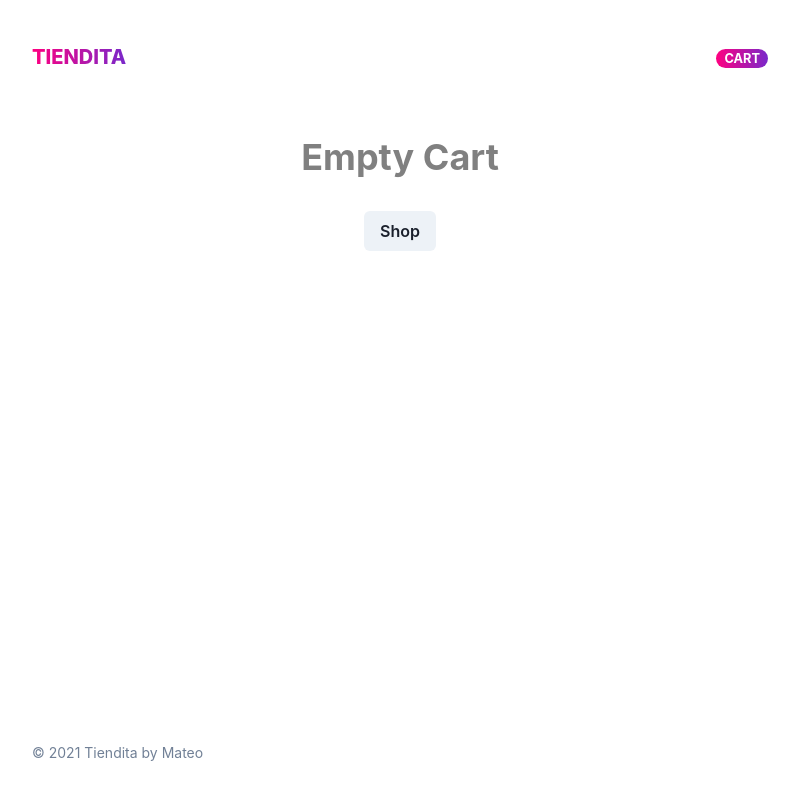
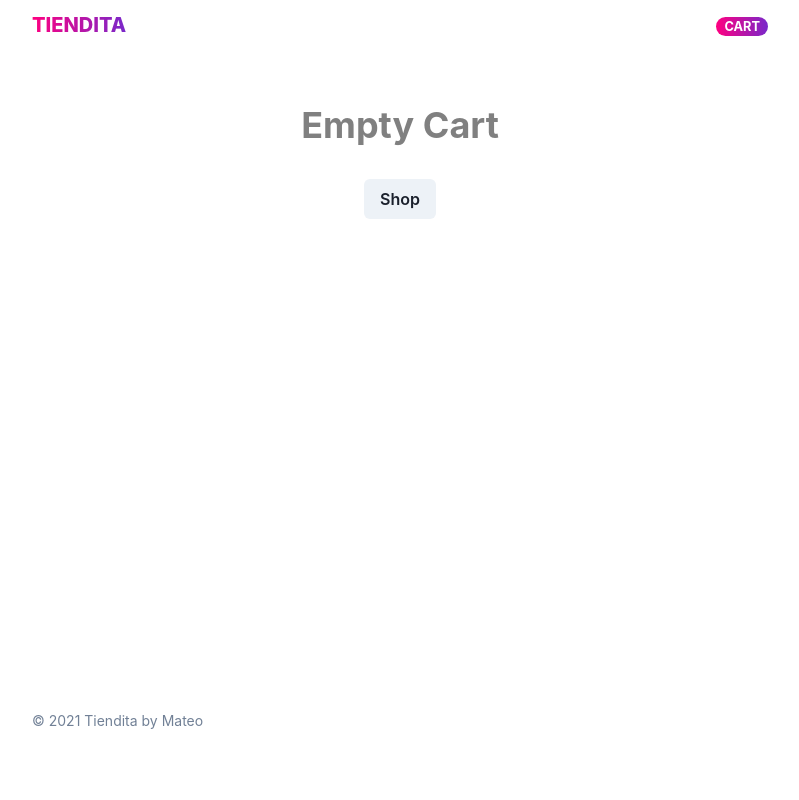
Before and after one commit to Mateocamm/tiendita, a Next.js app: page /cart in a window 1280 px wide. Shown: the top 800 px of the page, without its empty margins (240-1039 px from the left). Built offline with nearby package versions, Linux system fonts and the light colour scheme.

Commit message:
add page transition + header sticky

```diff
--- a/components/Footer/index.js
+++ b/components/Footer/index.js
@@ -5,9 +5,10 @@ function Index() {
   const date = new Date().getFullYear();
   return (
     <HStack
-      justify="space-between"
+      justify={["center","space-between"]}
       w="100%"
-      display={{ base: "none", md: "flex" }}
+      // display={{ base: "none", md: "flex" }}
+      display="flex"
       py={4}
     >
       <Text fontSize="sm" color={useColorModeValue("gray.500", "gray.600")}>
--- a/components/Header/index.js
+++ b/components/Header/index.js
@@ -2,10 +2,24 @@ import React from "react";
 import { connect } from "react-redux";
 import Link from "next/link";
 import { Box, Flex, Heading, Badge } from "@chakra-ui/react";
+import { useScroll } from "../../hooks/useScroll";
 
 export const Index = ({ countItems }) => {
+  const isScroll = useScroll();
+
   return (
-    <Flex as="header" width="full" minHeight={50} align="center">
+    <Flex
+      as="header"
+      width="full"
+      minHeight={50}
+      pos="sticky"
+      top={0}
+      background="white"
+      align="center"
+      zIndex="1000"
+      boxShadow={isScroll ? "2px 0 10px rgba(100, 100, 100, 0.3)" : "initial"}
+    >
+      <Flex width="full" px={["4", "8"]} margin="0 auto" maxWidth={800}>
         <Link href="/shop">
           <a>
             <Heading
@@ -37,6 +51,7 @@ export const Index = ({ countItems }) => {
           </Link>
         </Box>
       </Flex>
+    </Flex>
   );
 };
 
--- a/components/Layout/index.js
+++ b/components/Layout/index.js
@@ -3,6 +3,13 @@ import Header from "../Header";
 import Footer from "../Footer";
 import { Box } from "@chakra-ui/react";
 import Head from "next/head";
+import { motion } from "framer-motion";
+
+const variants = {
+  hidden: { opacity: 0, x: 0, y: 0 },
+  enter: { opacity: 1, x: 0, y: 0 },
+  exit: { opacity: 0, x: 0, y: -100 },
+};
 
 function index({ children }) {
   return (
@@ -15,12 +22,21 @@ function index({ children }) {
         <meta property="og:type" content="website" />
         <meta property="og:site_name" content="Tiendita" />
       </Head>
+      <Header />
+      <Box margin="0 auto" maxWidth={800} transition="0.5s ease-out">
 
-      <Box margin="0 auto" maxWidth={800} transition="0.5s ease-out">
-        <Box p={["4", "8"]}>
-          <Header />
+        <Box px={["4", "8"]}>
+
           <Box as="main" minHeight="75vh" marginY={22}>
-            {children}
+            <motion.main
+              initial="hidden"
+              animate="enter"
+              exit="exit"
+              variants={variants}
+              transition={{ type: "linear" }}
+            >
+              {children}
+            </motion.main>
           </Box>
           <Footer />
         </Box>
--- /dev/null
+++ b/hooks/useScroll.js
@@ -0,0 +1,13 @@
+import React, { useState, useEffect } from "react";
+
+export function useScroll(props) {
+  const [isScroll, setIsScroll] = useState(false);
+
+  useEffect(() => {
+    window.addEventListener("scroll", function () {
+      setIsScroll(window.scrollY > 0);
+    });
+  }, []);
+
+  return isScroll;
+}
--- a/pages/_app.js
+++ b/pages/_app.js
@@ -3,6 +3,7 @@ import cartReducer from "../reducers/cartReducer";
 import { Provider } from "react-redux";
 import { createStore } from "redux";
 import { ChakraProvider } from "@chakra-ui/react";
+import { AnimatePresence } from "framer-motion";
 
 const store = createStore(cartReducer);
 
@@ -10,7 +11,13 @@ function MyApp({ Component, pageProps }) {
   return (
     <Provider store={store}>
       <ChakraProvider>
-        <Component {...pageProps} />
+        <AnimatePresence
+          exitBeforeEnter
+          initial={false}
+          onExitComplete={() => window.scrollTo(0, 0)}
+        >
+          <Component {...pageProps} />
+        </AnimatePresence>
       </ChakraProvider>
     </Provider>
   );
```
Lines whose indentation alone changed are shown as unchanged.
